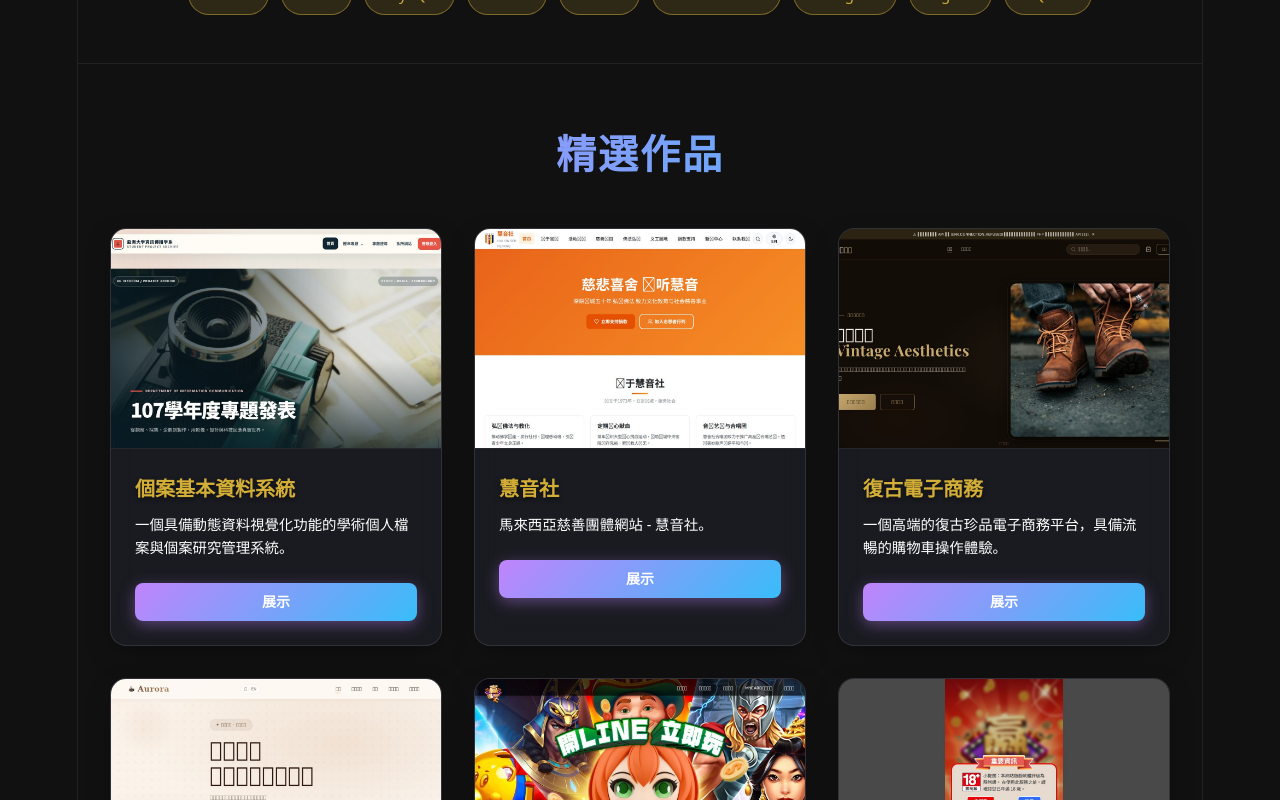
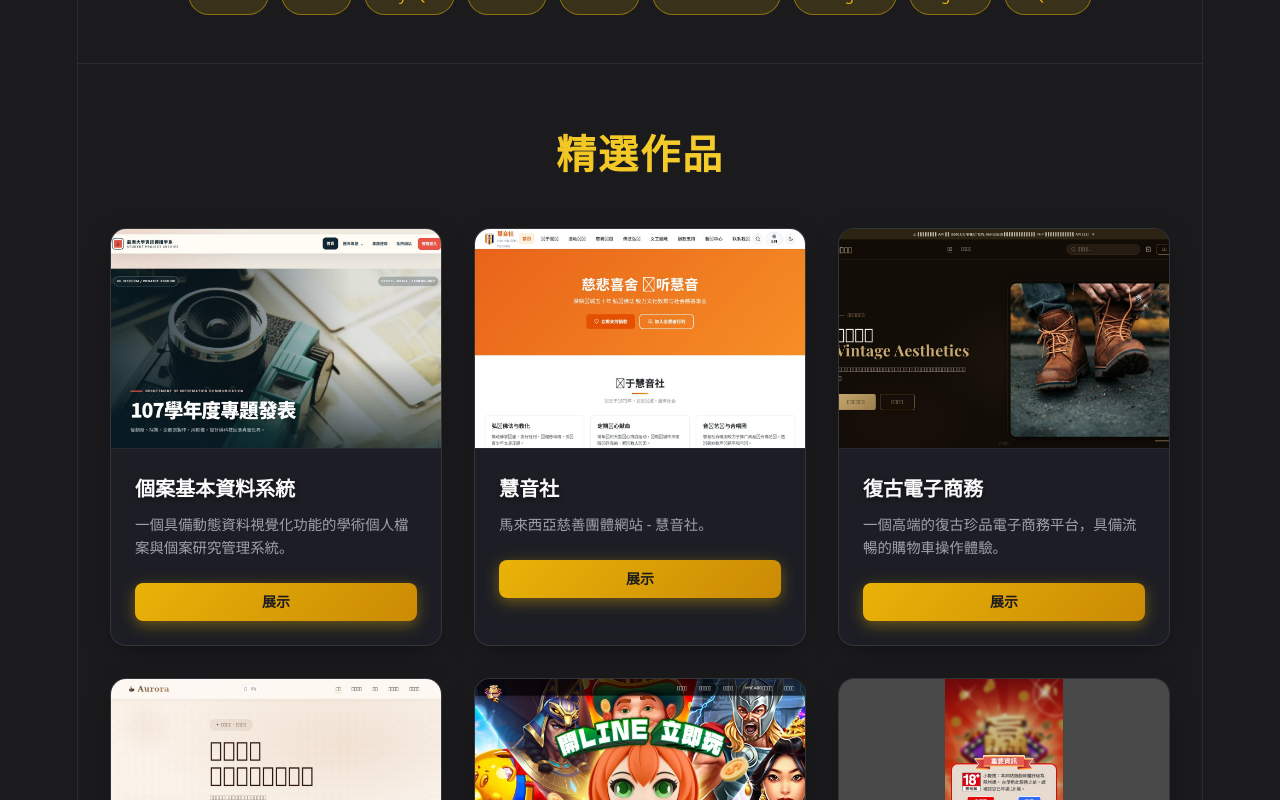
Before and after one commit to PutoLim0226/my-portfolio, a React (Vite) app: page / in a window 1280 px wide. Shown: the part 940-1740 px from the top of the page. Built offline with nearby package versions, Linux system fonts and the light colour scheme.

Commit message:
style: refine theme colors, adjust hero image and project buttons

```diff
--- a/src/assets/css/main.css
+++ b/src/assets/css/main.css
@@ -14,15 +14,15 @@ img {
 }
 
 :root, [data-theme=light] {
-  --text: #ffffff;
-  --text-h: #D4AF37;
-  --bg: #111111;
-  --border: #222222;
-  --code-bg: #1a1a1a;
-  --accent: #D4AF37;
-  --accent-bg: rgba(212, 175, 55, 0.1);
-  --accent-border: rgba(212, 175, 55, 0.5);
-  --social-bg: rgba(26, 26, 26, 0.5);
+  --text: #A1A1AA;
+  --text-h: #FAFAFA;
+  --bg: #1B1B1E;
+  --border: #2B2B30;
+  --code-bg: #222226;
+  --accent: #EAB308;
+  --accent-bg: rgba(234, 179, 8, 0.1);
+  --accent-border: rgba(234, 179, 8, 0.5);
+  --social-bg: rgba(43, 43, 48, 0.5);
   --shadow: rgba(0, 0, 0, 0.5) 0 10px 15px -3px, rgba(0, 0, 0, 0.25) 0 4px 6px -2px;
   --card-bg: rgba(255, 255, 255, 0.7);
   --card-border: rgba(0, 0, 0, 0.1);
@@ -49,15 +49,15 @@ img {
 }
 
 [data-theme=dark] {
-  --text: #ffffff;
-  --text-h: #D4AF37;
-  --bg: #111111;
-  --border: #222222;
-  --code-bg: #1a1a1a;
-  --accent: #D4AF37;
-  --accent-bg: rgba(212, 175, 55, 0.15);
-  --accent-border: rgba(212, 175, 55, 0.5);
-  --social-bg: rgba(26, 26, 26, 0.5);
+  --text: #A1A1AA;
+  --text-h: #FAFAFA;
+  --bg: #1B1B1E;
+  --border: #2B2B30;
+  --code-bg: #222226;
+  --accent: #EAB308;
+  --accent-bg: rgba(234, 179, 8, 0.15);
+  --accent-border: rgba(234, 179, 8, 0.5);
+  --social-bg: rgba(43, 43, 48, 0.5);
   --shadow: rgba(0, 0, 0, 0.5) 0 10px 15px -3px, rgba(0, 0, 0, 0.25) 0 4px 6px -2px;
   --card-bg: rgba(31, 32, 40, 0.7);
   --card-border: rgba(255, 255, 255, 0.1);
@@ -234,6 +234,15 @@ code {
   width: 280px;
   height: auto;
   border-radius: 16px;
+  border: 2px solid var(--accent);
+  box-shadow: 0 10px 30px -10px rgba(234, 179, 8, 0.3);
+  filter: grayscale(100%);
+  transition: filter 0.3s ease, transform 0.3s ease, box-shadow 0.3s ease;
+}
+.hero__image:hover {
+  filter: grayscale(0%);
+  transform: translateY(-5px);
+  box-shadow: 0 15px 35px -10px rgba(234, 179, 8, 0.5);
 }
 @media (max-width: 768px) {
   .hero__image {
@@ -329,7 +338,7 @@ code {
   text-align: center;
   text-transform: uppercase;
   letter-spacing: 2px;
-  background: linear-gradient(90deg, #c084fc, #38bdf8);
+  background: linear-gradient(90deg, #EAB308, #FDE047);
   -webkit-background-clip: text;
   -webkit-text-fill-color: transparent;
 }
@@ -370,7 +379,7 @@ code {
   box-shadow: 0 10px 30px -10px rgba(0, 0, 0, 0.5);
 }
 .projects__card:hover {
-  box-shadow: 0 20px 40px -10px rgba(192, 132, 252, 0.3), 0 0 20px rgba(56, 189, 248, 0.2);
+  box-shadow: 0 20px 40px -10px rgba(234, 179, 8, 0.3), 0 0 20px rgba(234, 179, 8, 0.1);
   border-color: var(--accent-border);
 }
 .projects__card:hover .projects__card-glare {
@@ -444,12 +453,12 @@ code {
   left: 100%;
 }
 .projects__link--primary {
-  background: linear-gradient(135deg, #c084fc, #38bdf8);
-  color: #fff;
-  box-shadow: 0 4px 15px rgba(192, 132, 252, 0.4);
+  background: linear-gradient(135deg, #EAB308, #CA8A04);
+  color: #1B1B1E;
+  box-shadow: 0 4px 15px rgba(234, 179, 8, 0.4);
 }
 .projects__link--primary:hover {
-  box-shadow: 0 6px 20px rgba(192, 132, 252, 0.6);
+  box-shadow: 0 6px 20px rgba(234, 179, 8, 0.6);
   transform: translateY(-2px);
   opacity: 1;
 }
--- a/src/assets/scss/_projects.scss
+++ b/src/assets/scss/_projects.scss
@@ -19,7 +19,7 @@
     text-align: center;
     text-transform: uppercase;
     letter-spacing: 2px;
-    background: linear-gradient(90deg, #c084fc, #38bdf8);
+    background: linear-gradient(90deg, #EAB308, #FDE047);
     -webkit-background-clip: text;
     -webkit-text-fill-color: transparent;
 
@@ -59,7 +59,7 @@
     box-shadow: 0 10px 30px -10px rgba(0, 0, 0, 0.5);
 
     &:hover {
-      box-shadow: 0 20px 40px -10px rgba(192, 132, 252, 0.3), 0 0 20px rgba(56, 189, 248, 0.2);
+      box-shadow: 0 20px 40px -10px rgba(234, 179, 8, 0.3), 0 0 20px rgba(234, 179, 8, 0.1);
       border-color: var(--accent-border);
 
       .projects__card-glare {
@@ -148,12 +148,12 @@
     }
 
     &--primary {
-      background: linear-gradient(135deg, #c084fc, #38bdf8);
-      color: #fff;
-      box-shadow: 0 4px 15px rgba(192, 132, 252, 0.4);
+      background: linear-gradient(135deg, #EAB308, #CA8A04);
+      color: #1B1B1E;
+      box-shadow: 0 4px 15px rgba(234, 179, 8, 0.4);
 
       &:hover {
-        box-shadow: 0 6px 20px rgba(192, 132, 252, 0.6);
+        box-shadow: 0 6px 20px rgba(234, 179, 8, 0.6);
         transform: translateY(-2px);
         opacity: 1;
       }
```
Also changed, not shown: src/assets/scss/_hero.scss (+10 -0 lines), src/assets/scss/_variables.scss (+18 -18 lines), 1 other file (tests, documents, lock files or other folders).
